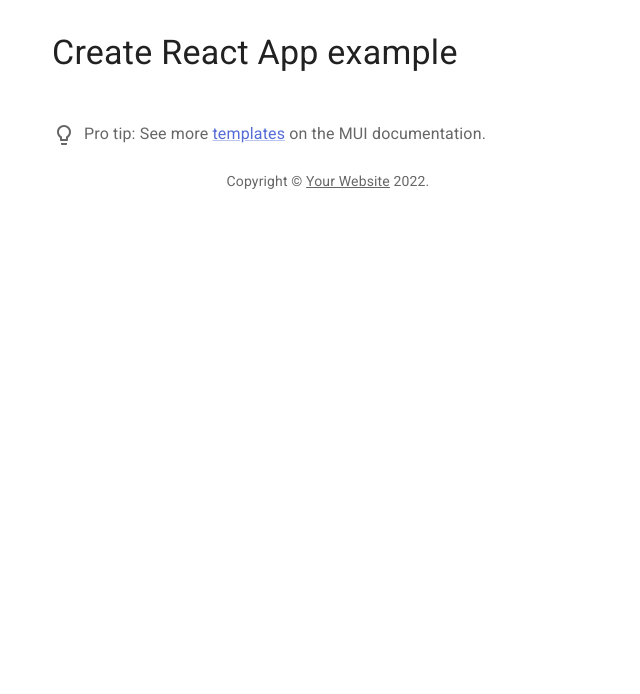
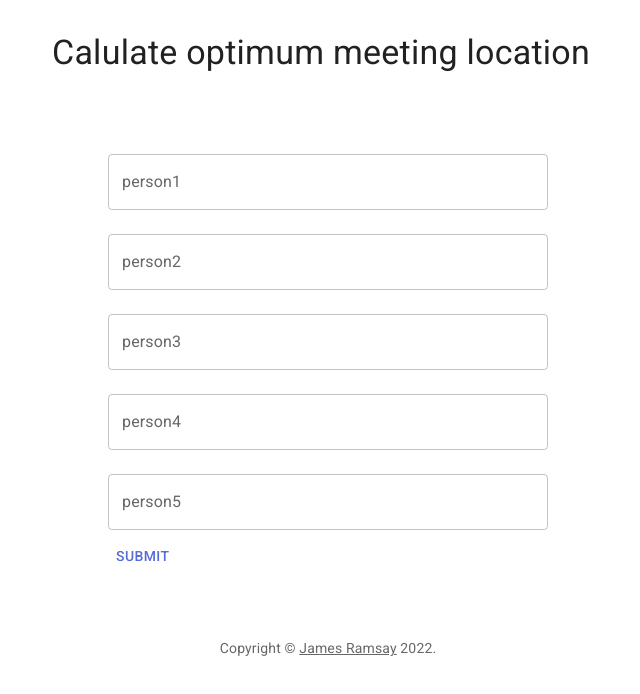
Before and after one commit to jamesramsay100/meet-location, a React (Create React App) app: page / in a window 1280 px wide. Shown: the top 694 px of the page, without its empty margins (312-952 px from the left). Built offline with nearby package versions, Linux system fonts and the light colour scheme.

Commit message:
simple submit form with console logging

```diff
--- a/src/App.js
+++ b/src/App.js
@@ -3,29 +3,19 @@
 import Typography from '@mui/material/Typography';
 import Box from '@mui/material/Box';
 import Link from '@mui/material/Link';
-import ProTip from './ProTip';
+import Grid from '@mui/material/Grid';
+import Copyright from './components/Copyright';
+import Engine from './components/Engine';
 
-function Copyright() {
-  return (
-    <Typography variant="body2" color="text.secondary" align="center">
-      {'Copyright © '}
-      <Link color="inherit" href="https://mui.com/">
-        Your Website
-      </Link>{' '}
-      {new Date().getFullYear()}
-      {'.'}
-    </Typography>
-  );
-}
 
 export default function App() {
   return (
     <Container maxWidth="sm">
       <Box sx={{ my: 4 }}>
         <Typography variant="h4" component="h1" gutterBottom>
-          Create React App example
+          Calulate optimum meeting location
         </Typography>
-        <ProTip />
+        <Engine />
         <Copyright />
       </Box>
     </Container>
--- /dev/null
+++ b/src/components/Copyright.js
@@ -0,0 +1,16 @@
+import * as React from 'react';
+import Typography from '@mui/material/Typography';
+import Link from '@mui/material/Link';
+
+export default function Copyright() {
+    return (
+        <Typography variant="body2" color="text.secondary" align="center">
+        {'Copyright © '}
+        <Link color="inherit" href="https://github.com/jamesramsay100/meet-location">
+            James Ramsay
+        </Link>{' '}
+        {new Date().getFullYear()}
+        {'.'}
+        </Typography>
+    );
+}
--- /dev/null
+++ b/src/components/Engine.js
@@ -0,0 +1,63 @@
+import * as React from 'react';
+import { useState } from 'react';
+import Container from '@mui/material/Container';
+import Typography from '@mui/material/Typography';
+import Box from '@mui/material/Box';
+import Link from '@mui/material/Link';
+import Grid from '@mui/material/Grid';
+import Input from '@mui/material/Input';
+import { TextField, Button } from '@mui/material';
+
+const n_person = 3;
+const initialValues = {};
+const persons = ["person1", "person2", "person3", "person4", "person5"];
+
+persons.forEach(person => {
+    initialValues[person] = "";
+});
+
+
+export default function Engine() {
+
+    const [values, setValues] = useState(initialValues);
+
+    const handleInputChange = (e) => {
+        const { name, value } = e.target;
+        setValues({ ...values, [name]: value });
+        console.log(values);
+    };
+
+    const handleSubmit = (e) => {
+        e.preventDefault();
+        console.log(values);
+    };
+
+    return(
+        <Container maxWidth="sm" spacing={24}>
+            <Box sx={{ my: 4, p:4}}>
+                <form>
+                    {persons.map((person, i) => {
+                        return <TextField
+                        key={i}
+                        id={person}
+                        name={person}
+                        label={person}
+                        value={values[person]}
+                        onChange={handleInputChange}
+                        margin="normal"
+                        fullWidth
+                        />
+                    })}
+                    <Button
+                        type="submit"
+                        onClick={handleSubmit}
+                    >Submit</Button>
+                </form>
+            </Box>
+        </Container>
+    );
+    <Box sx={{ my: 4 }}>
+
+    </Box>
+
+};
```
